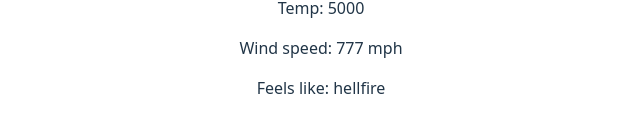
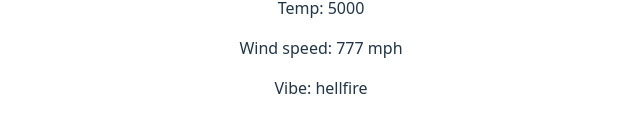
Before and after one commit to adrian-guzman-301/techtonica-assignments, a React (Vite) app in the folder weather-app/vite-weather-app/: page / in a window 1280 px wide. Shown: the part 404-536 px from the top of the page, without its empty margins (319-959 px from the left). Built offline with nearby package versions, Linux system fonts and the light colour scheme.

Commit message:
change display text

```diff
--- a/weather-app/vite-weather-app/src/WeatherDisplay.jsx
+++ b/weather-app/vite-weather-app/src/WeatherDisplay.jsx
@@ -4,7 +4,7 @@ function WeatherDisplay({ weatherData }) {
       <h2>Weather Info</h2>
       <p>Temp: {weatherData.main.temp}</p>
       <p>Wind speed: {weatherData.wind.speed} mph</p>
-      <p>Feels like: {weatherData.weather[0].description}</p>
+      <p>Vibe: {weatherData.weather[0].description}</p>
     </div>
   )
 }
```
